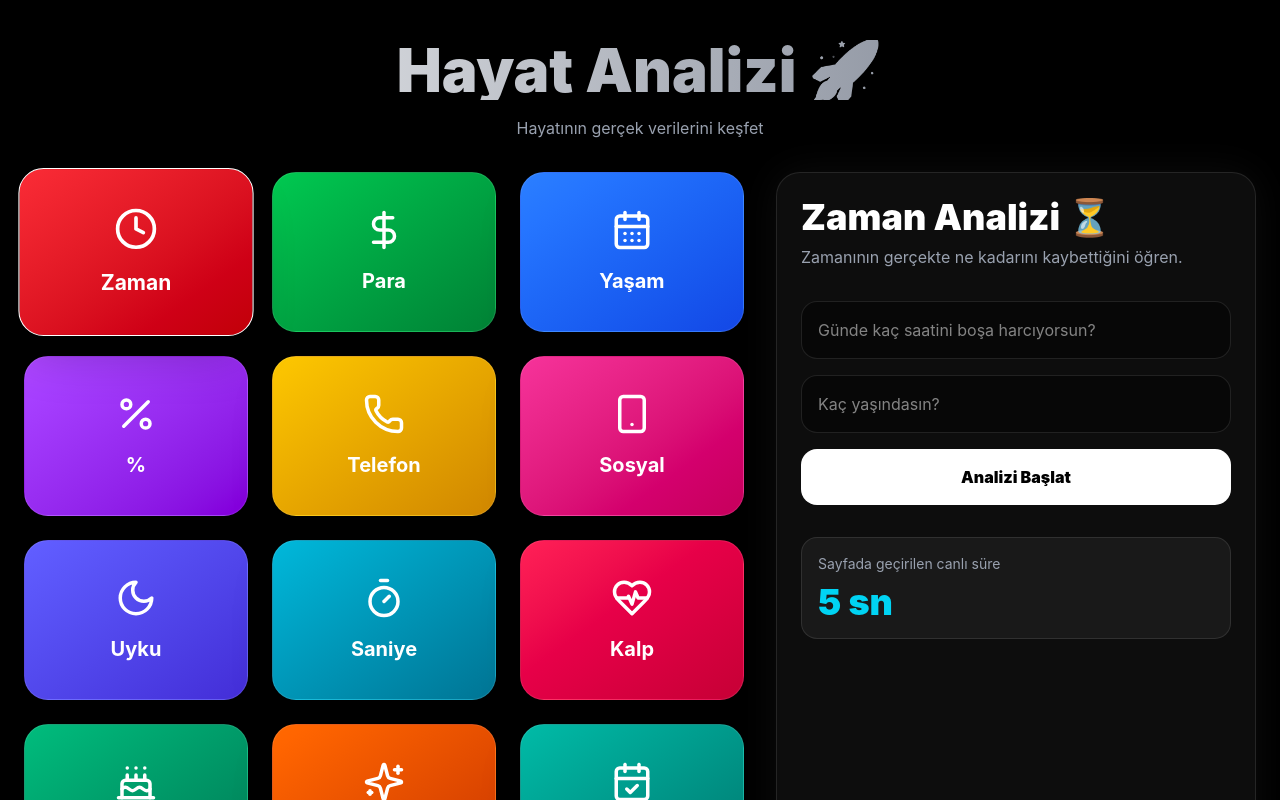
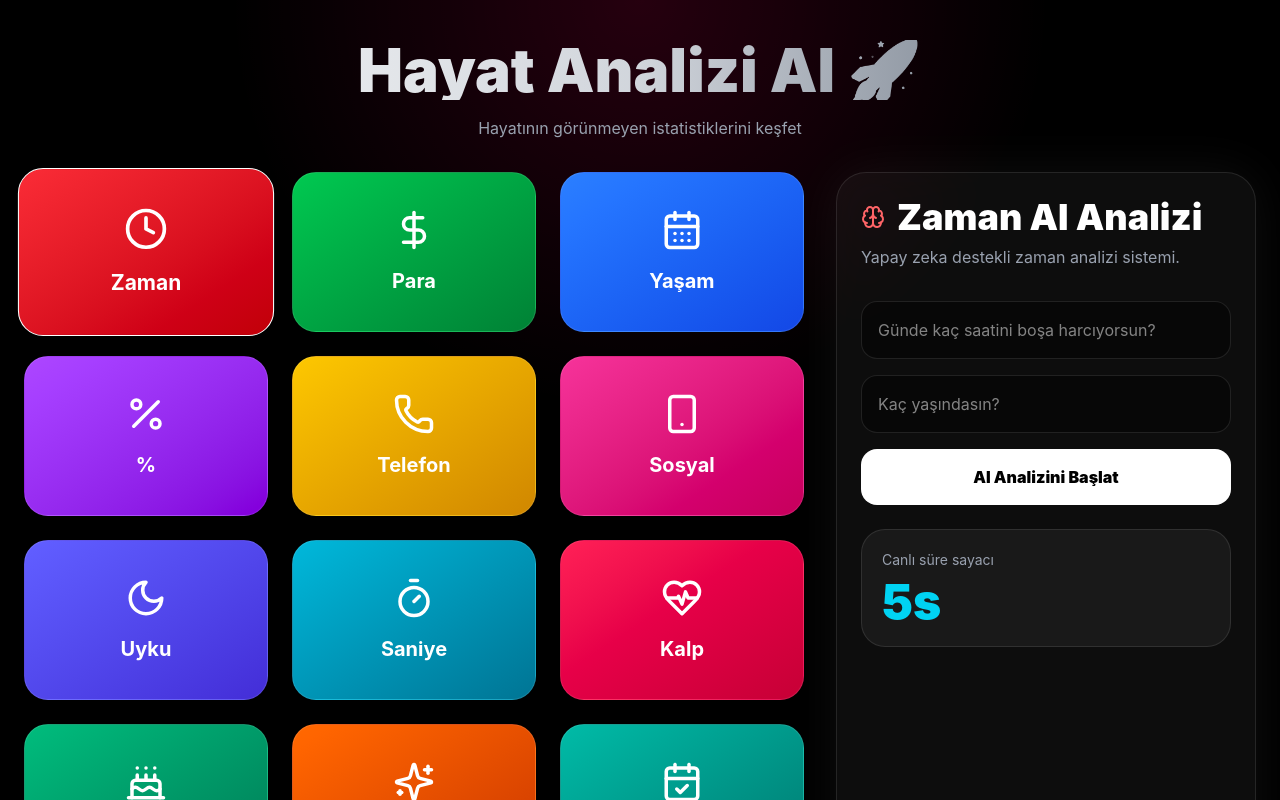
Before and after one commit to dctech2/hayatsayaci, a Next.js app: page / in a window 1280 px wide. Shown: the top 800 px of the page. Built offline with nearby package versions, Linux system fonts and the light colour scheme.

Commit message:
ui update

```diff
--- a/app/page.tsx
+++ b/app/page.tsx
@@ -16,6 +16,9 @@ import {
   Sparkles,
   CalendarCheck,
   Share2,
+  Brain,
+  AlertTriangle,
+  Activity,
 } from "lucide-react";
 
 const cards = [
@@ -97,24 +100,26 @@ export default function Home() {
   const [active, setActive] = useState("time");
 
   return (
-    <main className="min-h-screen bg-black text-white">
+    <main className="min-h-screen bg-black text-white overflow-hidden">
+
+      {/* BG EFFECT */}
+      <div className="fixed inset-0 bg-[radial-gradient(circle_at_top,rgba(255,0,100,0.15),transparent_40%)] pointer-events-none" />
 
       {/* HEADER */}
-      <div className="text-center pt-10 pb-8">
-        <h1 className="text-5xl md:text-6xl font-black bg-gradient-to-r from-white to-gray-500 bg-clip-text text-transparent">
-          Hayat Analizi 🚀
+      <div className="text-center pt-10 pb-8 relative z-10">
+        <h1 className="text-5xl md:text-6xl font-black bg-gradient-to-r from-white via-gray-300 to-gray-600 bg-clip-text text-transparent">
+          Hayat Analizi AI 🚀
         </h1>
 
         <p className="text-gray-400 mt-4">
-          Hayatının gerçek verilerini keşfet
+          Hayatının görünmeyen istatistiklerini keşfet
         </p>
       </div>
 
       {/* CONTENT */}
-      <div className="max-w-7xl mx-auto px-6 pb-12 grid lg:grid-cols-[1.2fr_0.8fr] gap-8">
-
-        {/* SOL */}
-        <div className="grid grid-cols-1 sm:grid-cols-2 xl:grid-cols-3 gap-6">
+      <div className="max-w-7xl mx-auto px-6 pb-12 flex flex-col lg:flex-row gap-8 relative z-10 items-start">
+        {/* LEFT */}
+        <div className="grid grid-cols-1 sm:grid-cols-2 xl:grid-cols-3 gap-6 flex-1">
 
           {cards.map((card) => {
             const Icon = card.icon;
@@ -130,8 +135,7 @@ export default function Home() {
                   cursor-pointer
                   transition-all duration-300
                   hover:scale-105 hover:-translate-y-2
-                  hover:shadow-[0_0_50px_rgba(255,255,255,0.15)]
-                  shadow-2xl
+                  hover:shadow-[0_0_60px_rgba(255,255,255,0.18)]
                   border
                   ${
                     active === card.id
@@ -148,34 +152,38 @@ export default function Home() {
               </div>
             );
           })}
+
         </div>
 
-        {/* SAĞ PANEL */}
-        <div className="bg-white/5 border border-white/10 rounded-3xl p-6 backdrop-blur-xl min-h-[700px] shadow-[0_0_40px_rgba(255,255,255,0.05)]">
+        {/* RIGHT PANEL */}
+        <div className="w-full lg:w-[420px] sticky top-6 bg-white/5 border border-white/10 rounded-[30px] p-6 backdrop-blur-xl min-h-[750px] shadow-[0_0_50px_rgba(255,255,255,0.06)]">
 
           {active === "time" && <TimePanel />}
 
           {active !== "time" && (
-            <Coming title="Yakında Aktif 🚀" />
+            <Coming />
           )}
 
         </div>
+
       </div>
     </main>
   );
 }
 
+/* TIME PANEL */
+
 function TimePanel() {
   const [hours, setHours] = useState("");
   const [age, setAge] = useState("");
 
+  const [seconds, setSeconds] = useState(0);
+
   const [result, setResult] = useState<any>(null);
-
-  const [liveSeconds, setLiveSeconds] = useState(0);
 
   useEffect(() => {
     const interval = setInterval(() => {
-      setLiveSeconds((prev) => prev + 1);
+      setSeconds((prev) => prev + 1);
     }, 1000);
 
     return () => clearInterval(interval);
@@ -187,26 +195,42 @@ function TimePanel() {
 
     if (!h || !a) return;
 
-    const lostDays = Math.round((h * 365) / 24);
+    const yearlyLostDays = Math.round((h * 365) / 24);
 
-    const lostYears = (
-      (lostDays * a) /
+    const yearlyLostHours = h * 365;
+
+    const projectedLostYears = (
+      (yearlyLostDays * a) /
       365
     ).toFixed(1);
 
-    const yearlyHours = h * 365;
+    const lifeScore = Math.max(
+      0,
+      100 - yearlyLostDays
+    );
 
+    let risk = "";
     let ai = "";
+    let advice = "";
 
-    if (lostDays < 20) {
+    if (yearlyLostDays < 15) {
+      risk = "Düşük Risk";
       ai =
-        "Zaman kaybın düşük ama yıllar içinde büyüyor.";
-    } else if (lostDays < 50) {
+        "Zaman kullanımın şu an kontrol altında görünüyor.";
+      advice =
+        "Bu alışkanlığı azaltırsan ciddi avantaj elde edebilirsin.";
+    } else if (yearlyLostDays < 40) {
+      risk = "Orta Risk";
       ai =
-        "Hayatının ciddi bir kısmını fark etmeden kaybediyorsun.";
+        "Bu alışkanlık hayatının önemli kısmını tüketiyor.";
+      advice =
+        "Günde sadece 1 saat azaltman bile yılda haftalar kazandırabilir.";
     } else {
+      risk = "Yüksek Risk";
       ai =
-        "Bu alışkanlık hayatından yıllar çalabilir.";
+        "Bu alışkanlık zamanını sessizce tüketiyor olabilir.";
+      advice =
+        "Bu düzende devam edersen yıllarını kaybedebilirsin.";
     }
 
     const possibilities = [
@@ -214,7 +238,8 @@ function TimePanel() {
       "Kendi işini kurabilirdin 💼",
       "Yüzlerce kitap okuyabilirdin 📚",
       "Yazılım öğrenebilirdin 💻",
-      "Vücudunu tamamen değiştirebilirdin 💪",
+      "Profesyonel spor seviyesine yaklaşabilirdin 💪",
+      "Dünyayı gezebilirdin ✈️",
     ];
 
     const random =
@@ -225,10 +250,13 @@ function TimePanel() {
       ];
 
     setResult({
-      lostDays,
-      lostYears,
-      yearlyHours,
+      yearlyLostDays,
+      yearlyLostHours,
+      projectedLostYears,
+      lifeScore,
+      risk,
       ai,
+      advice,
       random,
     });
   };
@@ -236,11 +264,9 @@ function TimePanel() {
   const share = async () => {
     if (!result) return;
 
-    const text = `Yılda ${result.lostDays} günümü kaybediyorum 😳`;
-
     await navigator.share?.({
-      title: "Hayat Analizi",
-      text,
+      title: "Hayat Analizi AI",
+      text: `Yılda ${result.yearlyLostDays} gün kaybediyorum 😳`,
       url: window.location.href,
     });
   };
@@ -248,12 +274,17 @@ function TimePanel() {
   return (
     <div>
 
-      <h2 className="text-4xl font-black mb-2">
-        Zaman Analizi ⏳
-      </h2>
+      {/* HEADER */}
+      <div className="flex items-center gap-3 mb-2">
+        <Brain className="text-red-400" />
+
+        <h2 className="text-4xl font-black">
+          Zaman AI Analizi
+        </h2>
+      </div>
 
       <p className="text-gray-400 mb-8">
-        Zamanının gerçekte ne kadarını kaybettiğini öğren.
+        Yapay zeka destekli zaman analizi sistemi.
       </p>
 
       {/* INPUTS */}
@@ -281,115 +312,167 @@ function TimePanel() {
 
         <button
           onClick={calculate}
-          className="w-full bg-white text-black font-black rounded-2xl p-4 hover:scale-105 transition-all"
+          className="w-full bg-white text-black rounded-2xl p-4 font-black hover:scale-105 transition-all"
         >
-          Analizi Başlat
+          AI Analizini Başlat
         </button>
 
       </div>
 
       {/* LIVE COUNTER */}
-      <div className="mt-8 bg-white/5 rounded-2xl p-4 border border-white/10">
+      <div className="mt-6 bg-white/5 border border-white/10 rounded-3xl p-5">
 
         <p className="text-gray-400 text-sm">
-          Sayfada geçirilen canlı süre
+          Canlı süre sayacı
         </p>
 
-        <h1 className="text-4xl font-black mt-2 text-cyan-400">
-          {liveSeconds} sn
+        <h1 className="text-5xl font-black text-cyan-400 mt-2">
+          {seconds}s
         </h1>
 
       </div>
 
-      {/* RESULT */}
+      {/* RESULTS */}
       {result && (
         <div className="mt-8 space-y-6 animate-in fade-in duration-500">
 
-          {/* BIG RESULT */}
-          <div className="bg-gradient-to-br from-red-500/20 to-red-900/20 border border-red-500/20 rounded-3xl p-6 text-center">
+          {/* MAIN */}
+          <div className="rounded-3xl bg-gradient-to-br from-red-500/20 to-red-900/20 border border-red-500/20 p-6 text-center">
 
-            <h1 className="text-7xl font-black text-red-500">
-              {result.lostDays}
+            <h1 className="text-8xl font-black text-red-500">
+              {result.yearlyLostDays}
             </h1>
 
             <p className="text-gray-300 mt-2">
               yılda kaybedilen gün
             </p>
 
-            <p className="mt-6 text-xl text-red-300 font-semibold">
-              Hayatının yaklaşık{" "}
-              {result.lostYears} yılı
-              kaybolabilir.
+            <div className="mt-6 flex justify-center">
+
+              <div className="bg-red-500/20 border border-red-500/20 px-4 py-2 rounded-full flex items-center gap-2">
+                <AlertTriangle size={18} />
+
+                <span className="font-semibold">
+                  {result.risk}
+                </span>
+              </div>
+
+            </div>
+
+          </div>
+
+          {/* LIFE SCORE */}
+          <div className="bg-white/5 border border-white/10 rounded-3xl p-5">
+
+            <div className="flex items-center gap-3 mb-4">
+              <Activity className="text-green-400" />
+
+              <h3 className="text-xl font-bold">
+                Yaşam Skoru
+              </h3>
+            </div>
+
+            <div className="flex items-center justify-between">
+              <span className="text-gray-400">
+                Genel skor
+              </span>
+
+              <span className="text-4xl font-black text-green-400">
+                {result.lifeScore}/100
+              </span>
+            </div>
+
+            <div className="mt-4 h-4 bg-white/10 rounded-full overflow-hidden">
+
+              <div
+                className="h-full bg-green-400 rounded-full"
+                style={{
+                  width: `${result.lifeScore}%`,
+                }}
+              />
+
+            </div>
+
+          </div>
+
+          {/* AI ANALYSIS */}
+          <div className="bg-white/5 border border-white/10 rounded-3xl p-5">
+
+            <h3 className="text-xl font-bold mb-4">
+              AI Yorumu 🤖
+            </h3>
+
+            <p className="text-gray-300 leading-8">
+              {result.ai}
             </p>
 
           </div>
 
-          {/* AI */}
+          {/* ADVICE */}
+          <div className="bg-yellow-500/10 border border-yellow-500/20 rounded-3xl p-5">
+
+            <h3 className="text-xl font-bold mb-4 text-yellow-400">
+              AI Tavsiyesi
+            </h3>
+
+            <p className="text-yellow-200 leading-8">
+              {result.advice}
+            </p>
+
+          </div>
+
+          {/* PROJECTION */}
           <div className="bg-white/5 border border-white/10 rounded-3xl p-5">
 
-            <h3 className="font-bold text-lg mb-3">
-              Yapay Zeka Yorumu 🤖
+            <h3 className="text-xl font-bold mb-4">
+              Hayat Projeksiyonu
             </h3>
 
-            <p className="text-gray-300 leading-7">
-              {result.ai}
-            </p>
+            <div className="space-y-4">
+
+              <div className="flex justify-between">
+                <span className="text-gray-400">
+                  Yıllık kayıp saat
+                </span>
+
+                <span className="font-bold">
+                  {result.yearlyLostHours}
+                </span>
+              </div>
+
+              <div className="flex justify-between">
+                <span className="text-gray-400">
+                  Tahmini ömür kaybı
+                </span>
+
+                <span className="font-bold text-red-400">
+                  {result.projectedLostYears} yıl
+                </span>
+              </div>
+
+            </div>
 
           </div>
 
           {/* POSSIBILITY */}
           <div className="bg-green-500/10 border border-green-500/20 rounded-3xl p-5">
 
-            <h3 className="font-bold text-lg mb-3 text-green-400">
-              Bu sürede şunu yapabilirdin:
+            <h3 className="text-xl font-bold mb-4 text-green-400">
+              Bu sürede şunu yapabilirdin
             </h3>
 
-            <p className="text-green-300 text-lg">
+            <p className="text-green-200 text-lg">
               {result.random}
             </p>
-
-          </div>
-
-          {/* GRAPH */}
-          <div className="bg-white/5 border border-white/10 rounded-3xl p-5">
-
-            <h3 className="font-bold text-lg mb-6">
-              Yıllık Kayıp Grafiği 📊
-            </h3>
-
-            <div className="space-y-3">
-
-              <div>
-                <div className="flex justify-between text-sm mb-1">
-                  <span>Zaman Kaybı</span>
-                  <span>
-                    {result.yearlyHours} saat
-                  </span>
-                </div>
-
-                <div className="h-4 bg-white/10 rounded-full overflow-hidden">
-                  <div
-                    className="h-full bg-red-500 rounded-full"
-                    style={{
-                      width: `${Math.min(
-                        result.lostDays,
-                        100
-                      )}%`,
-                    }}
-                  />
-                </div>
-              </div>
-
-            </div>
 
           </div>
 
           {/* SHARE */}
           <button
             onClick={share}
-            className="w-full flex items-center justify-center gap-3 bg-gradient-to-r from-pink-500 to-purple-600 rounded-2xl p-4 font-bold hover:scale-105 transition-all"
+            className="w-full bg-gradient-to-r from-pink-500 to-purple-600 rounded-2xl p-4 flex items-center justify-center gap-3 font-bold hover:scale-105 transition-all"
           >
-            <Share2 size={20} />
+            <Share2 />
 
             Sonucu Paylaş
           </button>
@@ -401,21 +484,17 @@ function TimePanel() {
   );
 }
 
-function Coming({
-  title,
-}: {
-  title: string;
-}) {
+function Coming() {
   return (
     <div className="h-full flex items-center justify-center text-center">
 
       <div>
         <h2 className="text-4xl font-black">
-          {title}
+          Yakında Aktif 🚀
         </h2>
 
         <p className="text-gray-400 mt-4">
-          Yakında aktif olacak
+          Yeni analiz sistemleri hazırlanıyor
         </p>
       </div>
 
```
